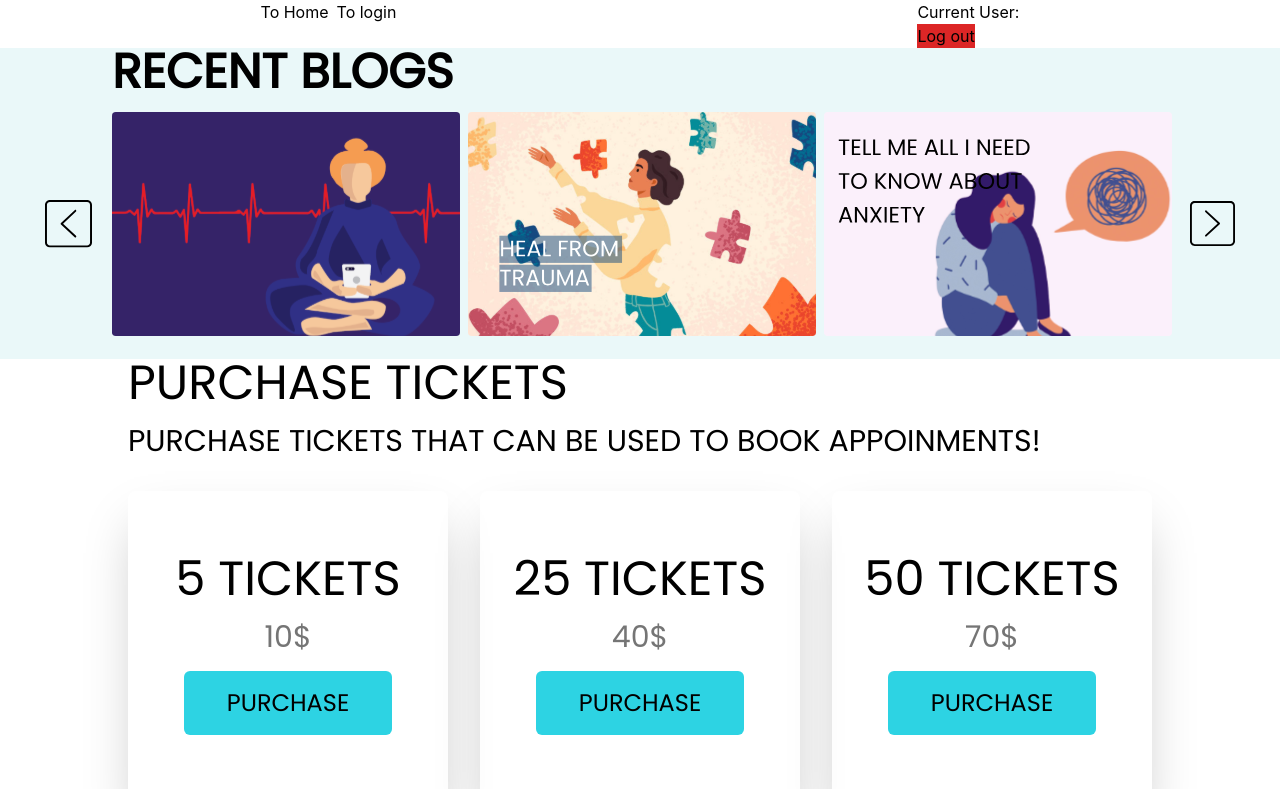
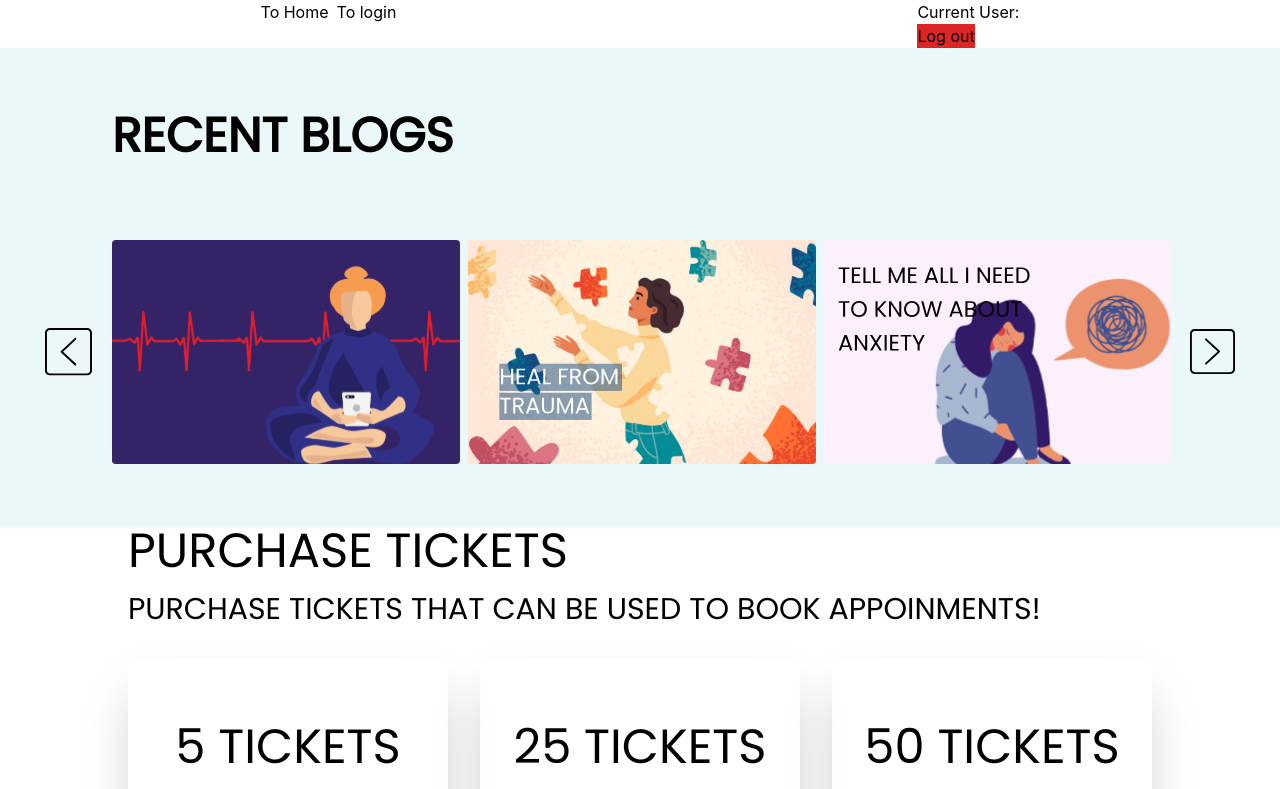
Before and after one commit to Recoded-Spark-Turkey-2022/Unboxed, a React (Create React App) app: page / in a window 1280 px wide. Shown: the top 789 px of the page. Built offline with nearby package versions, Linux system fonts and the light colour scheme; no server answers.

Commit message:
Style: arrange padding

```diff
--- a/src/components/carousel/Carousel.jsx
+++ b/src/components/carousel/Carousel.jsx
@@ -51,10 +51,10 @@ function Carousel() {
 
   return (
     <div className="flex flex-col justify-center bg-[#EAF8F9] font-poppins ">
-      <h1 className="text-xl font-semibold tablet:text-5xl tablet: pl-2 laptop:pl-28">
+      <h1 className="text-xl font-semibold tablet:text-5xl tablet: py-2 laptop:pl-28 laptop:py-16">
         RECENT BLOGS
       </h1>
-      <div className="flex flex-row justify-center">
+      <div className="flex flex-row justify-center tablet:pb-10 laptop: pb-28">
         <div className="self-center">
           <button onClick={sliderRef?.slickPrev} type="button">
             <img src={previous} alt="previous button" />
```
